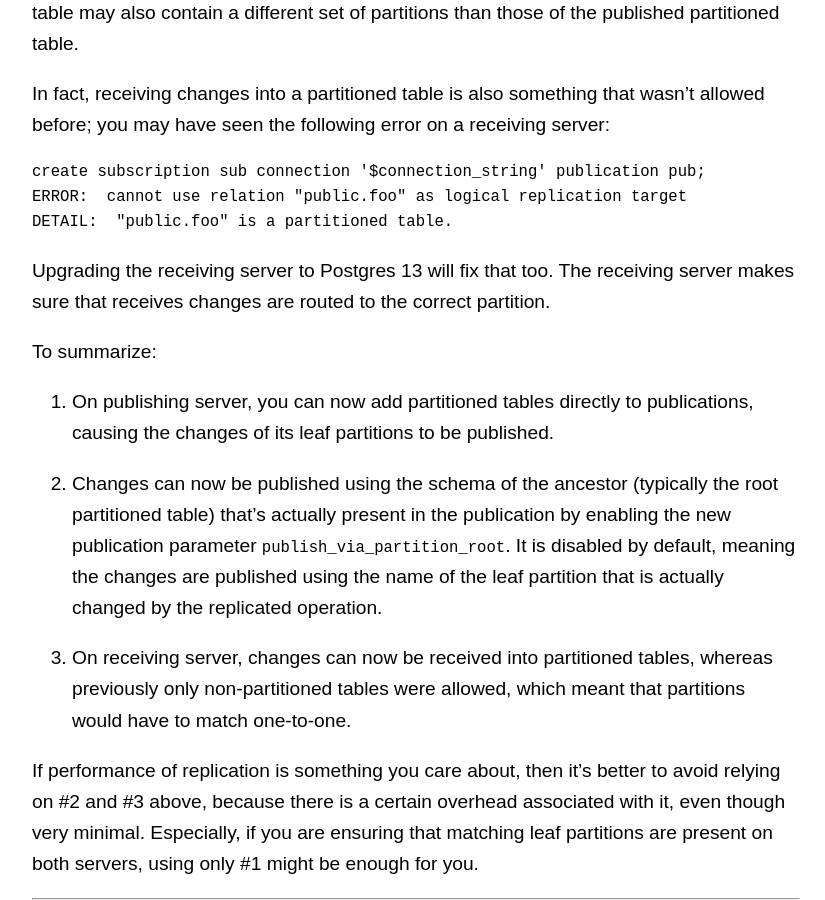
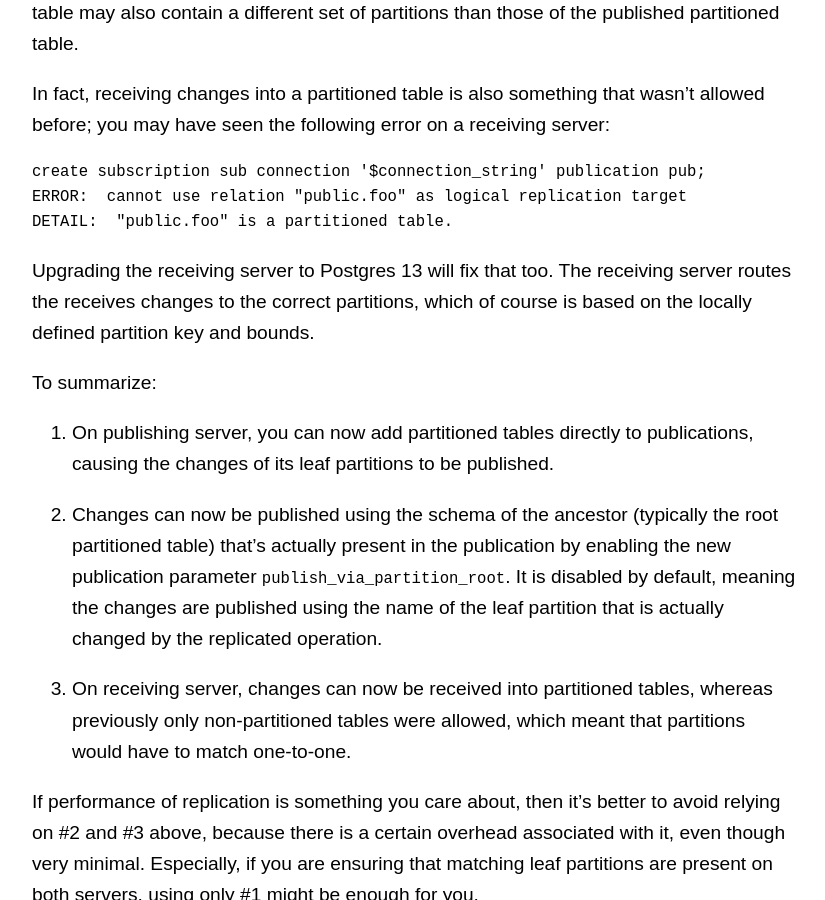
Before and after one commit to amitlan/website, a Jekyll site: the page built from writing/pg/partition-logical-replication/index.md, in a window 1280 px wide and 900 px high, scrolled down 1633 px. Shown: the whole window, without its empty margins (224-1049 px from the left). Built offline with Jekyll 4.4.1, drawn with Linux system fonts in a browser that asks for light colours.

Commit message:
partition-logical-replication: wording

````diff
--- a/writing/pg/partition-logical-replication/index.md
+++ b/writing/pg/partition-logical-replication/index.md
@@ -69,7 +69,8 @@ DETAIL:  "public.foo" is a partitioned table.
 ```
 
 Upgrading the receiving server to Postgres 13 will fix that too.  The receiving
-server makes sure that receives changes are routed to the correct partition.
+server routes the receives changes to the correct partitions, which of course is
+based on the locally defined partition key and bounds.
 
 To summarize:
 
````
